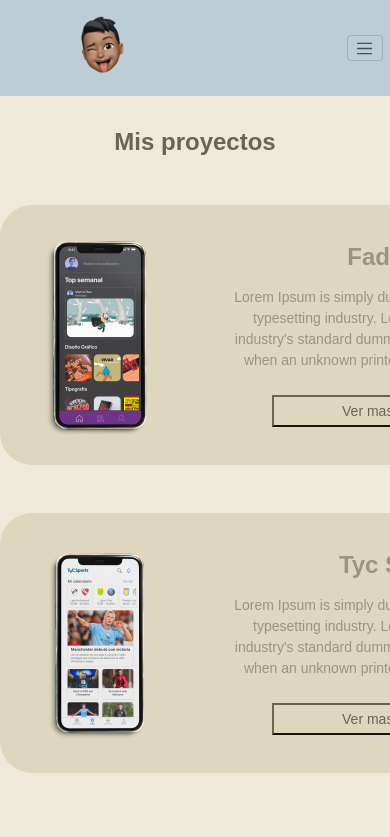
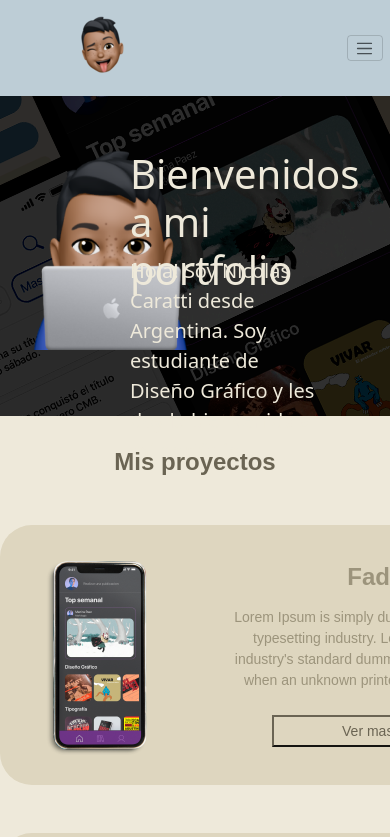
Before and after one commit to nicocaratti/Portfolio-Web, a plain HTML site: page index.html in a window 390 px wide. Shown: the top 837 px of the page. Drawn offline with nearby package versions, Linux system fonts and the light colour scheme.

Commit message:
segunda pre entrega

```diff
--- a/css/style.css
+++ b/css/style.css
@@ -31,6 +31,42 @@ body{
 
 .menu{
     display: none;
+}
+
+.portada{
+    background-image: url(../assets/img/PORTADA.png);
+    width: 100%;
+    height: 40rem;
+    background-position: center;
+    display: grid;
+    grid-template-columns: repeat(12,1fr);
+    grid-template-rows: repeat(6,1fr);
+}
+
+.img-portada{
+    height: 75%;
+    grid-column-start: 2;
+    grid-column-end: 5;
+    grid-row-start: 2;
+    grid-row-end: 65;
+}
+
+.h1-portada{
+    font-size: 4rem;
+    color: #EEE9DA;
+    grid-column-start: 5;
+    grid-column-end: 10;
+    grid-row-start: 2;
+    grid-row-end: 6;
+}
+
+.p-portada{
+    font-size: 2rem;
+    color: #EEE9DA;
+    grid-column-start: 5;
+    grid-column-end: 10;
+    grid-row-start: 4;
+    grid-row-end: 6;
 }
 
 .titulos{
@@ -387,6 +423,42 @@ body{
 /* MEDIA TABLET */
 
 @media (max-width: 768px){
+    .portada{
+        background-image: url(../assets/img/PORTADA.png);
+        width: 100%;
+        height: 32rem;
+        background-position: center;
+        display: grid;
+        grid-template-columns: repeat(12,1fr);
+        grid-template-rows: repeat(6,1fr);
+    }
+
+    .img-portada{
+        height: 75%;
+        grid-column-start: 2;
+        grid-column-end: 5;
+        grid-row-start: 2;
+        grid-row-end: 65;
+    }
+
+    .h1-portada{
+        font-size: 4rem;
+        color: #EEE9DA;
+        grid-column-start: 5;
+        grid-column-end: 11;
+        grid-row-start: 2;
+        grid-row-end: 6;
+    }
+
+    .p-portada{
+        font-size: 2rem;
+        color: #EEE9DA;
+        grid-column-start: 5;
+        grid-column-end: 11;
+        grid-row-start: 4;
+        grid-row-end: 6;
+    }
+
 .titulos{
     color: #6A6453;
     font-family: 'Poppins', sans-serif;
@@ -531,6 +603,45 @@ body{
 /* MEDIA MOBILE */
 
 @media (max-width: 320px){
+    .portada{
+        background-image: url(../assets/img/PORTADA.png);
+        width: 100%;
+        height: 24rem;
+        background-position: center;
+        display: grid;
+        grid-template-columns: repeat(12,1fr);
+        grid-template-rows: repeat(6,1fr);
+    }
+
+    .img-portada{
+        height: 70%;
+        grid-column-start: 6;
+        grid-column-end: 10;
+        grid-row-start: 2;
+        grid-row-end: 6;
+        align-items: center;
+    }
+
+    .h1-portada{
+        text-align: center;
+        font-size: 2rem;
+        color: #EEE9DA;
+        grid-column-start: 2;
+        grid-column-end: 12;
+        grid-row-start: 5;
+        grid-row-end: 6;
+    }
+
+    .p-portada{
+        text-align: center;
+        font-size: 1.4rem;
+        color: #EEE9DA;
+        grid-column-start: 2;
+        grid-column-end: 12;
+        grid-row-start: 6;
+        grid-row-end: 6;
+    }
+
     .titulos{
         color: #6A6453;
         font-family: 'Poppins', sans-serif;
--- a/index.html
+++ b/index.html
@@ -39,6 +39,11 @@
     </nav>
 </header>
     <main>
+      <section class="portada">
+        <img src="./assets/img/Memoji.png" alt="memoji" class="img-portada">
+        <h1 class="h1-portada">Bienvenidos a mi portfolio</h1>
+        <p class="p-portada">Hola! Soy Nicolás Caratti desde Argentina. Soy estudiante de Diseño Gráfico y les doy la bienvenida a mi portfolio.</p>
+      </section>
       <section class="home-proyectos">
         <h1 class="titulos">Mis proyectos</h1>
         <div class="card-home">
```
